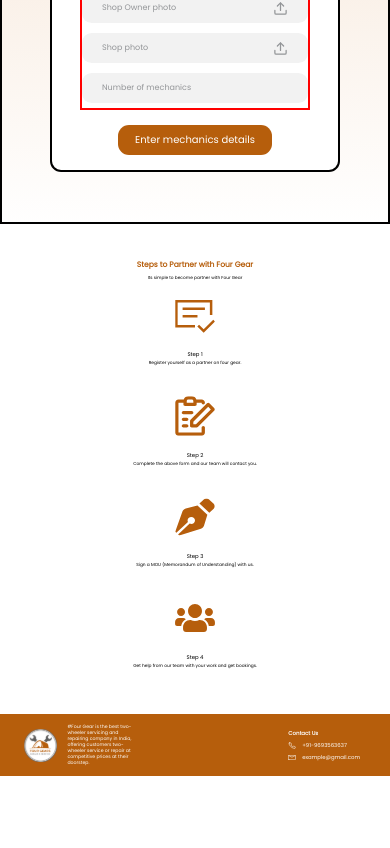
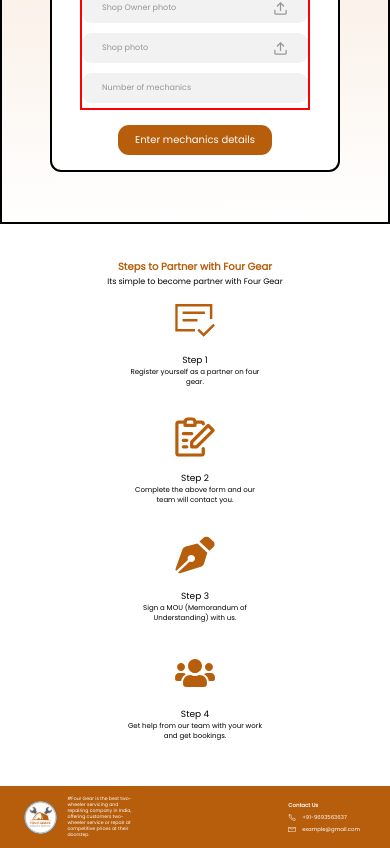
Before and after one commit to anshulkumarx7/fourGear-partner, a React (Vite) app: page / in a window 390 px wide. Shown: the part 1251-2099 px from the top of the page. Before the commit the page ends 2027 px from the top, so only its background shows below. Built offline with nearby package versions, Linux system fonts and the light colour scheme.

Commit message:
fix changes

```diff
--- a/src/Styles/Steps.css
+++ b/src/Styles/Steps.css
@@ -70,6 +70,12 @@
   .fourGearStepsContainer{
     width:100%;
   }
+  .fourGearStepsContainer h1{
+    font-size: 1rem;
+  }
+  .fourGearStepsContainer h4{
+    font-size: 0.8rem;
+  }
   .fourGearStepsInnerContainer{
     flex-direction: column;
     align-items: center;
@@ -79,6 +85,12 @@
     margin: 1.5rem 0;
     width:14rem;
   }
+  .fourGearStepsSubInnerContainer h5{
+    font-size: 0.7rem;
+  }
+  .fourGearStepsSubInnerContainer h2{
+    font-size: 0.9rem;
+  }
   .fourGearStepsSubInnerContainer img{
     max-width:4rem;
     height:4rem;
```
